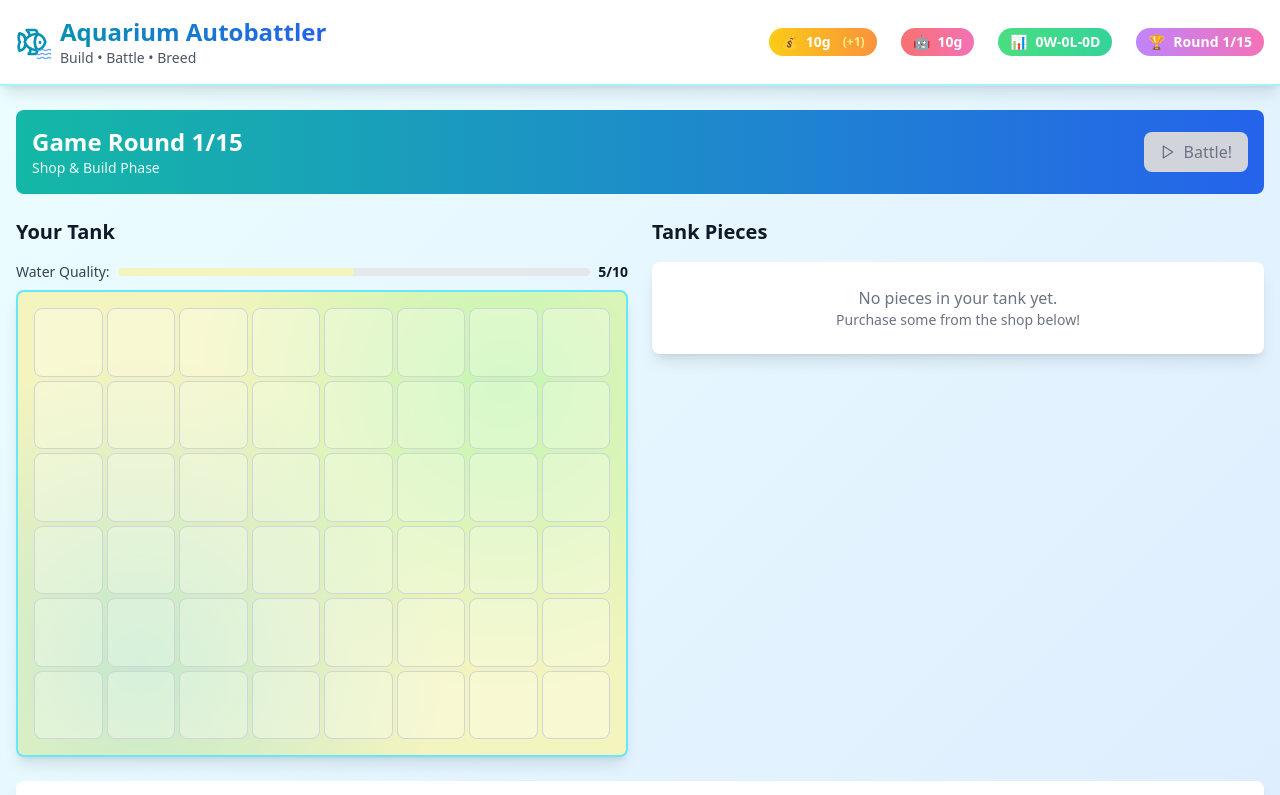
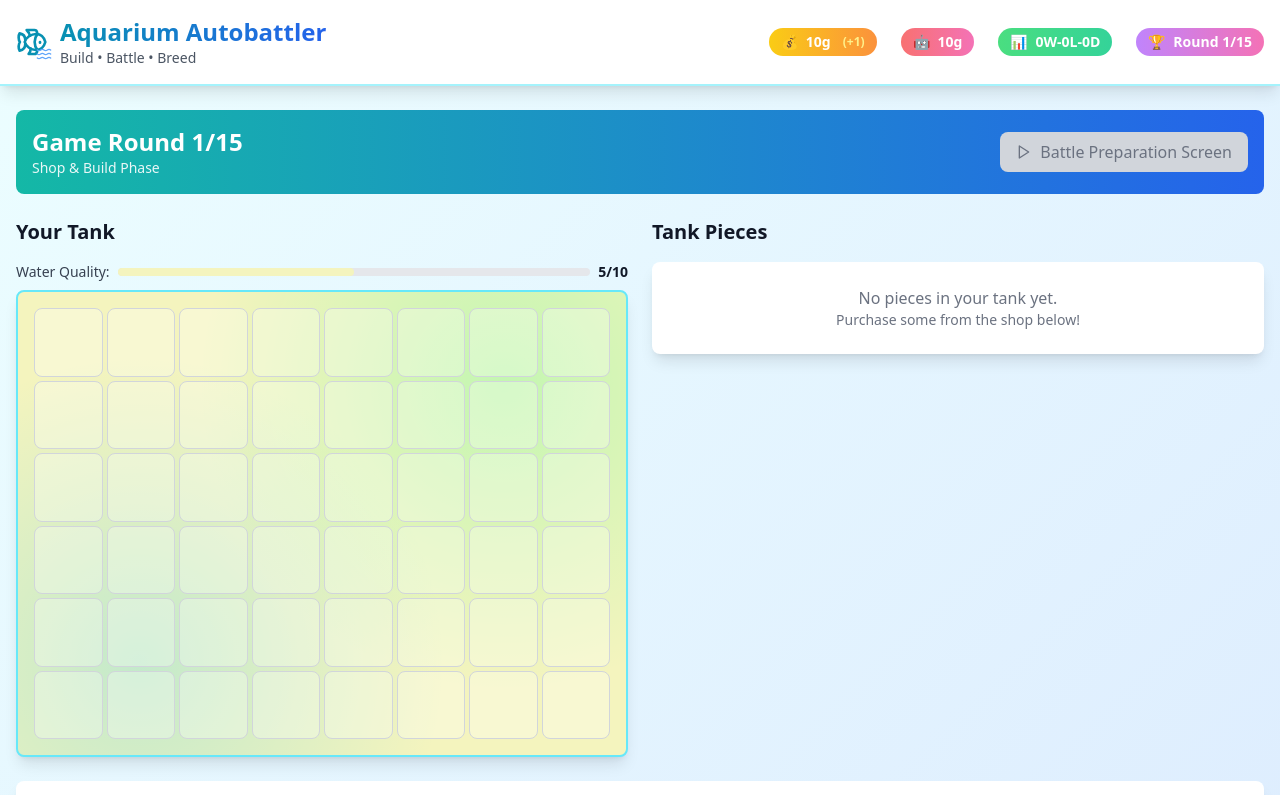
Before and after one commit to SobieskiCodes/aquarium-autobattle, a React (Vite) app: page / in a window 1280 px wide. Shown: the top 795 px of the page. Built offline with nearby package versions, Linux system fonts and the light colour scheme.

Commit message:
Rename Battle Button to Battle Preparation Screen

```diff
--- a/src/components/GamePhase.tsx
+++ b/src/components/GamePhase.tsx
@@ -115,7 +115,7 @@ export const GamePhase: React.FC<GamePhaseProps> = ({
             `}
           >
             <Play size={16} />
-            {gameState.round === 15 ? 'Final Battle!' : 'Battle!'}
+            {gameState.round === 15 ? 'Final Battle Preparation!' : 'Battle Preparation Screen'}
           </button>
         </div>
       </div>
```
